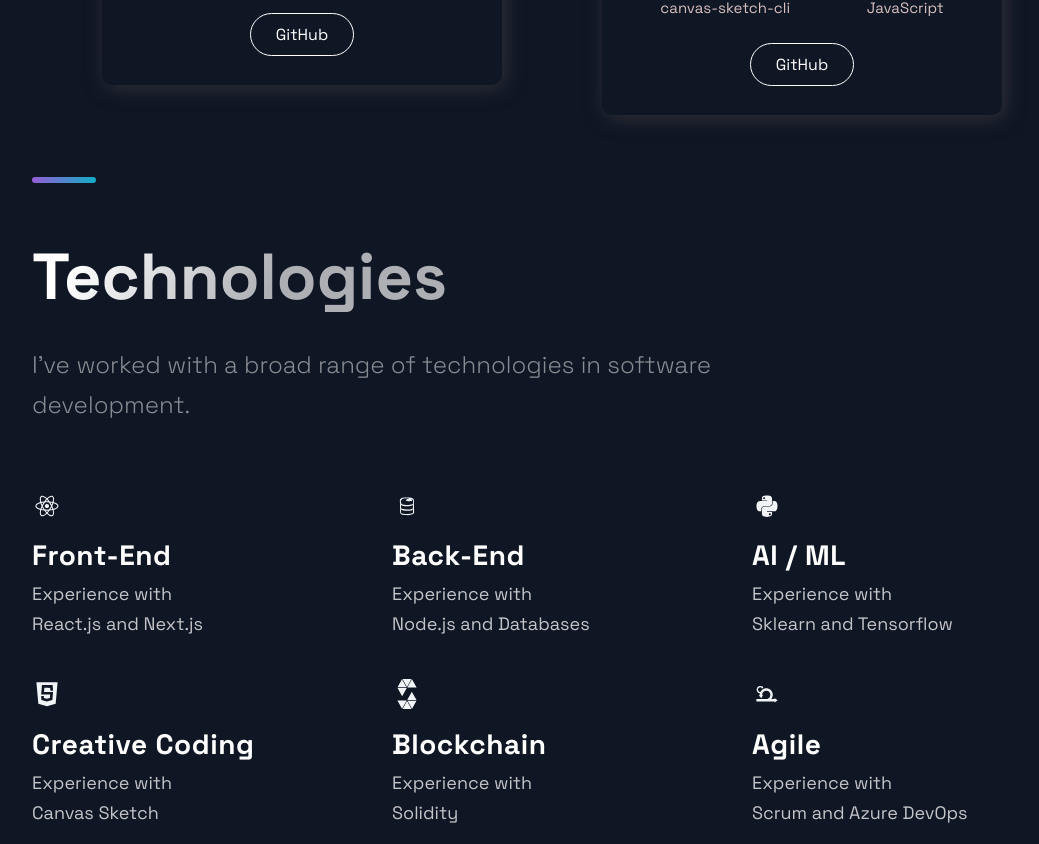
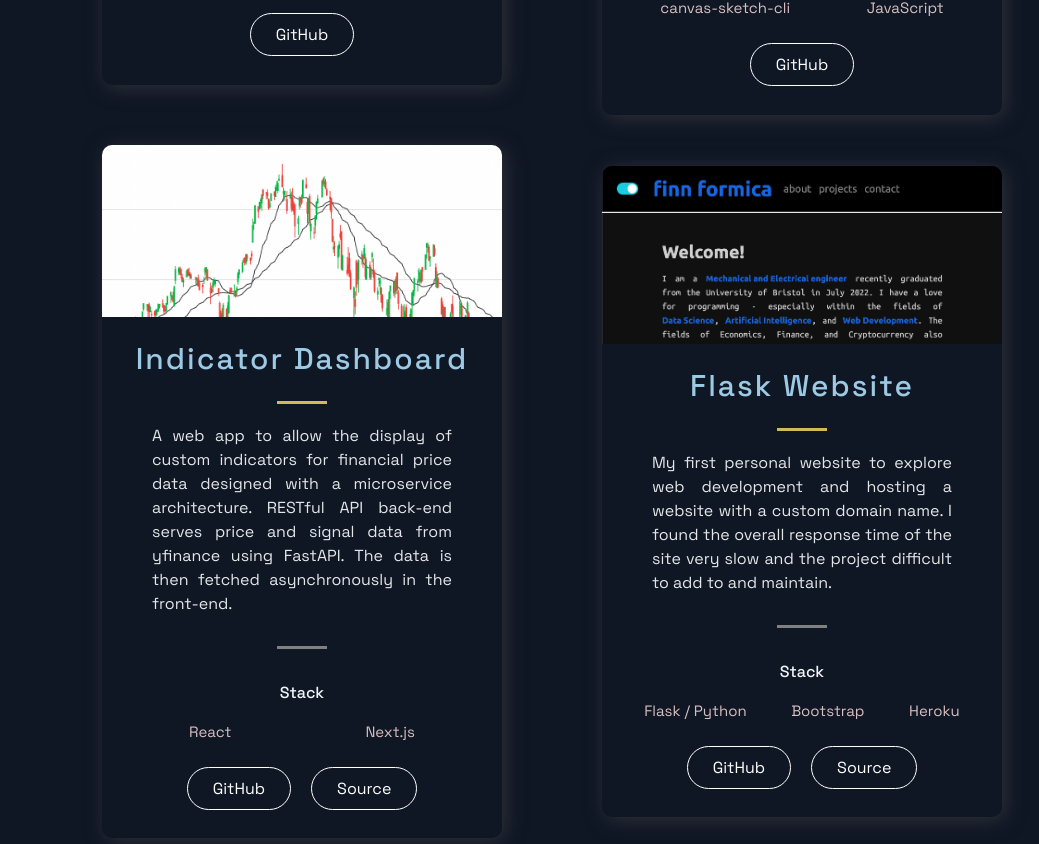
Before and after one commit to finnformica/finnformica22, a Next.js app: page / in a window 1280 px wide. Shown: the part 1476-2320 px from the top of the page, without its empty margins (88-1127 px from the left). Built offline with nearby package versions, Linux system fonts and the light colour scheme.

Commit message:
update projects and technologies

```diff
--- a/src/constants/constants.js
+++ b/src/constants/constants.js
@@ -1,12 +1,5 @@
-import {
-  DiFirebase,
-  DiReact,
-  DiPython,
-  DiJavascript,
-  DiScrum,
-} from "react-icons/di";
-
-import { SiSolidity } from "react-icons/si";
+import { DiFirebase, DiReact, DiPython, DiScrum } from "react-icons/di";
+import { SiSolidity, SiFlask } from "react-icons/si";
 
 export const projects = [
   {
@@ -27,15 +20,35 @@ export const projects = [
     github: "https://github.com/finnformica/matrix-effect",
     id: 1,
   },
+  {
+    title: "Indicator Dashboard",
+    description:
+      "A web app to allow the display of custom indicators for financial price data designed with a microservice architecture. RESTful API back-end serves price and signal data from yfinance using FastAPI. The data is then fetched asynchronously in the front-end.",
+    image: "/images/indicator-dashboard-img.png",
+    tags: ["React", "Next.js"],
+    github: "https://github.com/finnformica/algo-api-charts",
+    source: "https://algo-api-app.herokuapp.com/docs",
+    id: 2,
+  },
+  {
+    title: "Flask Website",
+    description:
+      "My first personal website to explore web development and hosting a website with a custom domain name. I found the overall response time of the site very slow and the project difficult to add to and maintain.",
+    image: "/images/flask-website.png",
+    tags: ["Flask / Python", "Bootstrap", "Heroku"],
+    source: "https://finnformica22.herokuapp.com/",
+    github: "https://github.com/finnformica/personal-website-2022-flask",
+    id: 3,
+  },
   // {
-  //   title: "MERN Memories",
+  //   title: "",
   //   description:
-  //     "Using React, Node.js, Express & MongoDB you'll learn how to build a Full Stack MERN Application - from start to finish. The App is called Memories and it is a simple social media app that allows users to post interesting events that happened in their lives.",
-  //   image: "/images/1.png",
-  //   tags: ["Mongo", "Express", "React", "Node"],
-  //   source: "https://first-next-app-pi.vercel.app/",
-  //   github: "https://google.com",
-  //   id: 10,
+  //     "",
+  //   image: "/images/REPLACE.png",
+  //   tags: ["", ""],
+  //   source: "",
+  //   github: "",
+  //   id: REPLACE,
   // },
 ];
 
@@ -59,8 +72,8 @@ export const TechnologiesData = [
   },
   {
     title: "Back-End",
-    technology: "Node.js and Databases",
-    icon: <DiFirebase size="3rem" />,
+    technology: "Node.js and Flask",
+    icon: <SiFlask size="3rem" />,
   },
   {
     title: "AI / ML",
@@ -68,9 +81,9 @@ export const TechnologiesData = [
     icon: <DiPython size="3rem" />,
   },
   {
-    title: "Creative Coding",
-    technology: "Canvas Sketch",
-    icon: <DiJavascript size="3rem" />,
+    title: "Databases",
+    technology: "Snowflake and MongoDB",
+    icon: <DiFirebase size="3rem" />,
   },
   {
     title: "Blockchain",
```
Also changed, not shown: public/images/flask-website.png (added), public/images/indicator-dashboard-img.png (added).
